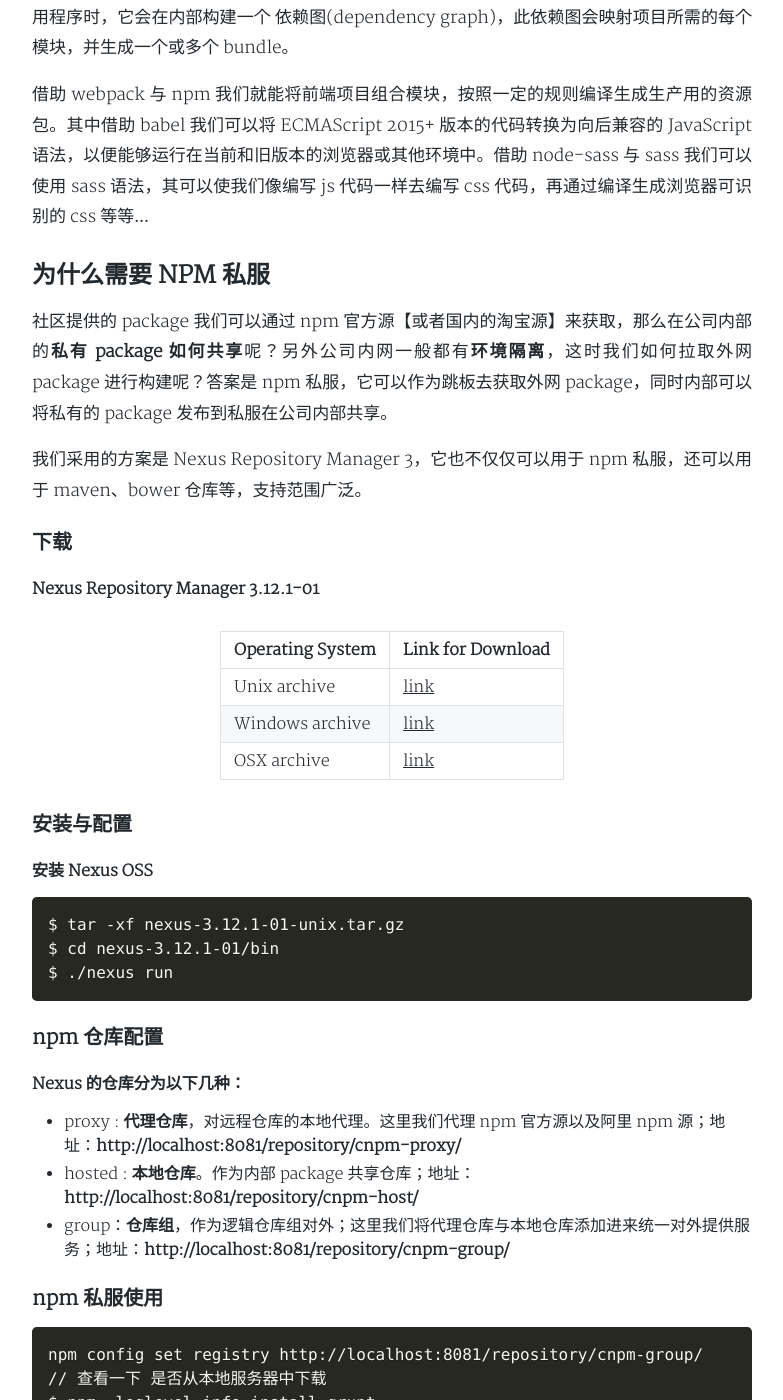
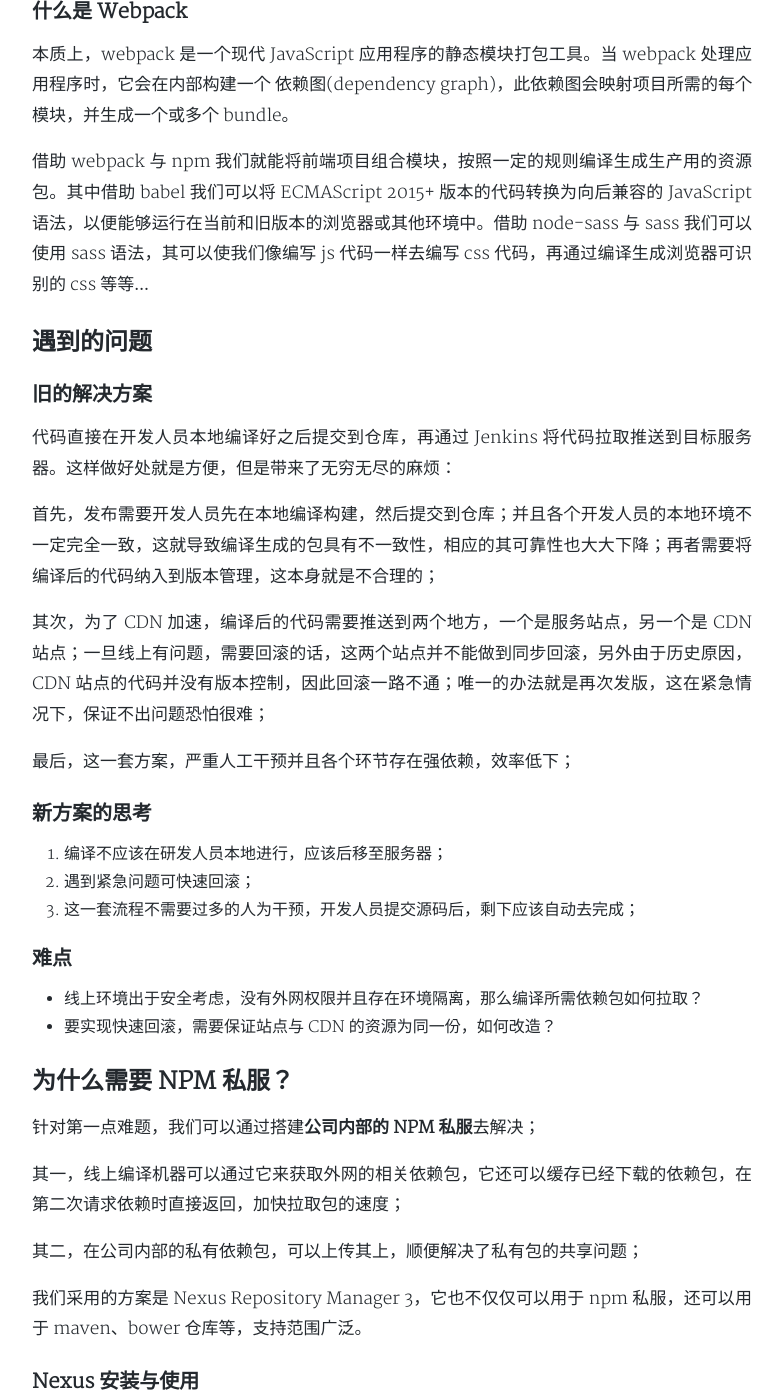
Before and after one commit to lucklcy/lucklcy.github.io, a Jekyll site: the page built from _posts/2019-06-18-front-deploy.md, in a window 1280 px wide and 1400 px high, scrolled down 1543 px. Shown: the whole window, without its empty margins (248-1031 px from the left). Built offline with Jekyll 4.4.1, drawn with Linux system fonts in a browser that asks for light colours; nearby versions of some CDN libraries; a style sheet for code colours, icons or effects is not loaded; some of the changed text lies outside the part shown.

Commit message:
deploy
2019-06-20 00:18:36

````diff
--- a/_posts/2019-06-18-front-deploy.md
+++ b/_posts/2019-06-18-front-deploy.md
@@ -11,27 +11,58 @@
 
 ## 写在前面
 
-随着前端技术的发展，大量前端资源的需求出现，Web 前端体验最大的改进就是富客户端，客户端资源非常庞大，前端项目的复杂度与日俱增，功能拆分，模块化的需求迫在眉睫。另外随着 ECMAScript 版本的更迭带来很多 javascript 的新特性，但浏览器的支持滞后，开发人员又渴望使用新特性，如何保证新特性的兼容性也成为了迫切需要解决的问题。为解决这些问题，各种框架，打包编译工具如雨后春笋展露尖角。例如 vue.js + babel + webpack。但是这就导致了代码不再是直接发布到线上，而是要编译，做预处理。另外为保证资源的快速加载，cdn 加速也是必要的。
+随着前端技术的发展，大量前端资源的需求出现，Web 前端体验最大的改进就是富客户端，客户端资源非常庞大，前端项目的复杂度与日俱增，功能拆分，模块化的需求迫在眉睫。另外随着 ECMAScript 版本的更迭带来很多 javascript 的新特性，但浏览器的支持滞后，开发人员又渴望使用新特性，如何保证新特性的兼容性也成为了迫切需要解决的问题。为解决这些问题，各种框架，打包编译工具如雨后春笋展露尖角。但是这就导致了代码不再是直接发布到线上，而是要编译，做预处理。另外为保证资源的快速加载，cdn 加速也是必要的。
 
-前端项目自动化构建就是为了解决这一系列的问题。
+拍拍贷前端项目自动化部署解决方案就是为了解决这一系列的问题。
 
-## 什么是 NPM 与 Webpack
+## 背景
+
+### 什么是 NPM
 
 类似 java 的 maven 项目，我们可以使用 pom 来描述项目以及项目的依赖，这样我们就可以使用社区发布的大量 jar 包来完成我们想要的功能，而不必一行一行的实现所有的功能，另外我们也可以发布我们的项目到社区，供其他人使用。在前端项目中我们使用 npm 来进行依赖模块管理,它使用 package.json 来描述项目与依赖。
+
+### 什么是 Webpack
 
 本质上，webpack 是一个现代 JavaScript 应用程序的静态模块打包工具。当 webpack 处理应用程序时，它会在内部构建一个 依赖图(dependency graph)，此依赖图会映射项目所需的每个模块，并生成一个或多个 bundle。
 
 借助 webpack 与 npm 我们就能将前端项目组合模块，按照一定的规则编译生成生产用的资源包。其中借助 babel 我们可以将 ECMAScript 2015+ 版本的代码转换为向后兼容的 JavaScript 语法，以便能够运行在当前和旧版本的浏览器或其他环境中。借助 node-sass 与 sass 我们可以使用 sass 语法，其可以使我们像编写 js 代码一样去编写 css 代码，再通过编译生成浏览器可识别的 css 等等...
 
-## 为什么需要 NPM 私服
+## 遇到的问题
 
-社区提供的 package 我们可以通过 npm 官方源【或者国内的淘宝源】来获取，那么在公司内部的**私有 package 如何共享**呢？另外公司内网一般都有**环境隔离**，这时我们如何拉取外网 package 进行构建呢？答案是 npm 私服，它可以作为跳板去获取外网 package，同时内部可以将私有的 package 发布到私服在公司内部共享。
+### **旧的解决方案**
+
+代码直接在开发人员本地编译好之后提交到仓库，再通过 Jenkins 将代码拉取推送到目标服务器。这样做好处就是方便，但是带来了无穷无尽的麻烦：
+
+首先，发布需要开发人员先在本地编译构建，然后提交到仓库；并且各个开发人员的本地环境不一定完全一致，这就导致编译生成的包具有不一致性，相应的其可靠性也大大下降；再者需要将编译后的代码纳入到版本管理，这本身就是不合理的；
+
+其次，为了 CDN 加速，编译后的代码需要推送到两个地方，一个是服务站点，另一个是 CDN 站点；一旦线上有问题，需要回滚的话，这两个站点并不能做到同步回滚，另外由于历史原因，CDN 站点的代码并没有版本控制，因此回滚一路不通；唯一的办法就是再次发版，这在紧急情况下，保证不出问题恐怕很难；
+
+最后，这一套方案，严重人工干预并且各个环节存在强依赖，效率低下；
+
+### **新方案的思考**
+
+1. 编译不应该在研发人员本地进行，应该后移至服务器；
+2. 遇到紧急问题可快速回滚；
+3. 这一套流程不需要过多的人为干预，开发人员提交源码后，剩下应该自动去完成；
+
+### 难点
+
+- 线上环境出于安全考虑，没有外网权限并且存在环境隔离，那么编译所需依赖包如何拉取？
+- 要实现快速回滚，需要保证站点与 CDN 的资源为同一份，如何改造？
+
+## 为什么需要 NPM 私服？
+
+针对第一点难题，我们可以通过搭建**公司内部的 NPM 私服**去解决；
+
+其一，线上编译机器可以通过它来获取外网的相关依赖包，它还可以缓存已经下载的依赖包，在第二次请求依赖时直接返回，加快拉取包的速度；
+
+其二，在公司内部的私有依赖包，可以上传其上，顺便解决了私有包的共享问题；
 
 我们采用的方案是 Nexus Repository Manager 3，它也不仅仅可以用于 npm 私服，还可以用于 maven、bower 仓库等，支持范围广泛。
 
-### 下载
+### Nexus 安装与使用
 
-#### Nexus Repository Manager 3.12.1-01
+#### Nexus Repository Manager 3.12.1-01 下载
 
 | Operating System | Link for Download                                                        |
 | ---------------- | ------------------------------------------------------------------------ |
@@ -39,9 +70,7 @@
 | Windows archive  | [link](http://download.sonatype.com/nexus/3/nexus-3.12.1-01-win64.zip)   |
 | OSX archive      | [link](http://download.sonatype.com/nexus/3/nexus-3.12.1-01-mac.tgz)     |
 
-### 安装与配置
-
-#### 安装 Nexus OSS
+#### 安装
 
 ```
 $ tar -xf nexus-3.12.1-01-unix.tar.gz
@@ -49,15 +78,15 @@
 $ ./nexus run
 ```
 
-### npm 仓库配置
-
-#### Nexus 的仓库分为以下几种：
+#### NPM 仓库配置
 
 - proxy : **代理仓库**，对远程仓库的本地代理。这里我们代理 npm 官方源以及阿里 npm 源；地址：**http://localhost:8081/repository/cnpm-proxy/**
 - hosted : **本地仓库**。作为内部 package 共享仓库；地址：**http://localhost:8081/repository/cnpm-host/**
 - group：**仓库组**，作为逻辑仓库组对外；这里我们将代理仓库与本地仓库添加进来统一对外提供服务；地址：**http://localhost:8081/repository/cnpm-group/**
 
-### npm 私服使用
+包下载优先级：私有仓库==>>阿里源==>>官方源
+
+#### NPM 私服使用
 
 ```
 npm config set registry http://localhost:8081/repository/cnpm-group/
@@ -84,7 +113,7 @@
 
 ![image](/assets/img/deploy/004.png)
 
-共享 package 到私服；
+#### 共享 package 到私服；
 
 要发布的模块，必须保证在根目录下有 package.json 文件，否则会报错。package.json 文件内容比较随意，可以用 npm init 直接自动生成。
 
@@ -98,7 +127,7 @@
 
 ![image](/assets/img/deploy/006.png)
 
-然后可以在本地下载一下刚才上传到私服的包：
+#### 验证上传
 
 ```
 $ npm install npm_test --loglevel info
@@ -106,25 +135,27 @@
 
 ![image](/assets/img/deploy/007.png)
 
+## CDN 回源问题
+
+CDN 工作方法是客户端浏览器先检查是否有本地缓存是否过期，如果过期，则向 CDN 边缘节点发起请求，CDN 边缘节点会检测用户请求数据的缓存是否过期，如果没有过期，则直接响应用户请求，此时一个完成 http 请求结束；如果数据已经过期，那么 CDN 还需要向源站发出回源请求（back to the source request）,来拉取最新的数据。CDN 的典型拓扑图如下：
+
+![image](/assets/img/deploy/012.png)
+
+常规的 CDN 都是回源的，包括 ip 回源与域名回源，一般采用域名回源，其解决源站 ip 会变动的问题。那么我们将回源域名解析到我们的站点域名【例如：**站点域名**：xxx.ppd.com,**CDN 域名**：xxx.ppdcdn.com，我们将**CDN**的回源地址配置为站点域名】这不就保证资源是同一份了么！直接回滚版本即可实现回滚操作，即可解决上述第二个难点；
+
 ## 发布与部署
 
 我们借助**Jenkins**实现我们自动化构建流程。具体拆解如下：
 
-1. 拉取源码到编译机；
+1. 拉取源码到 Node 编译机；
    ![image](/assets/img/deploy/009.png)
-2. 在构建步骤，执行 shell；脚本如下：
+2. 在构建步骤，执行 shell；【通过 NPM 私服拉取依赖】
    ![image](/assets/img/deploy/010.png)
-3. 打包生成文件推送到相应的服务器；
+3. 打包生成文件推送到相应的站点服务器；
    ![image](/assets/img/deploy/011.png)
 
-前端打包生成的是一些静态资源，包括 js，css，html，image 等；我们将之放入到 web 服务器之中对外提供服务即可，这里我们选用 nginx。为解决 cdn 加速问题，我们将站点拆分为两个域名，一个为**服务域名**，其返回的是 html，控制其缓存策略为禁止缓存，这样在新版本发布时可以实时生效；一个为**CDN 域名**，其返回的是 js，css，image 等静态资源，其缓存时间可以设置的长一点，比如 30d；
+前端打包生成的是一些静态资源，包括 js，css，html，image 等；我们将之放入到 web 服务器之中对外提供服务即可，这里我们选用 nginx。CDN 回源域名配置到相应的站点域名，由 nginx 提供回源服务即可。
 
-CDN 采用的是**阿里云 CDN**，设置其回源地址为 CDN 域名即可；另外，在打包过程中我们可以开启 hash 文件名，对于有变更的文件生成新的文件名，这样我们就不用担心 CDN 的缓存问题了。
-
-以下为服务域名的 nginx 配置，cdn 域名类似。
+以下为站点域名的 nginx 配置【节选】。
 
 ![image](/assets/img/deploy/008.png)
-
-## 参考文章
-
-[Nexus Repository Manager 3 搭建 npm 私服](https://zhuanlan.zhihu.com/p/35907412)
````
Also changed, not shown: other parts of _posts/2019-06-18-front-deploy.md (+1 -1 lines), assets/img/deploy/008.png, assets/img/deploy/012.png (added).
